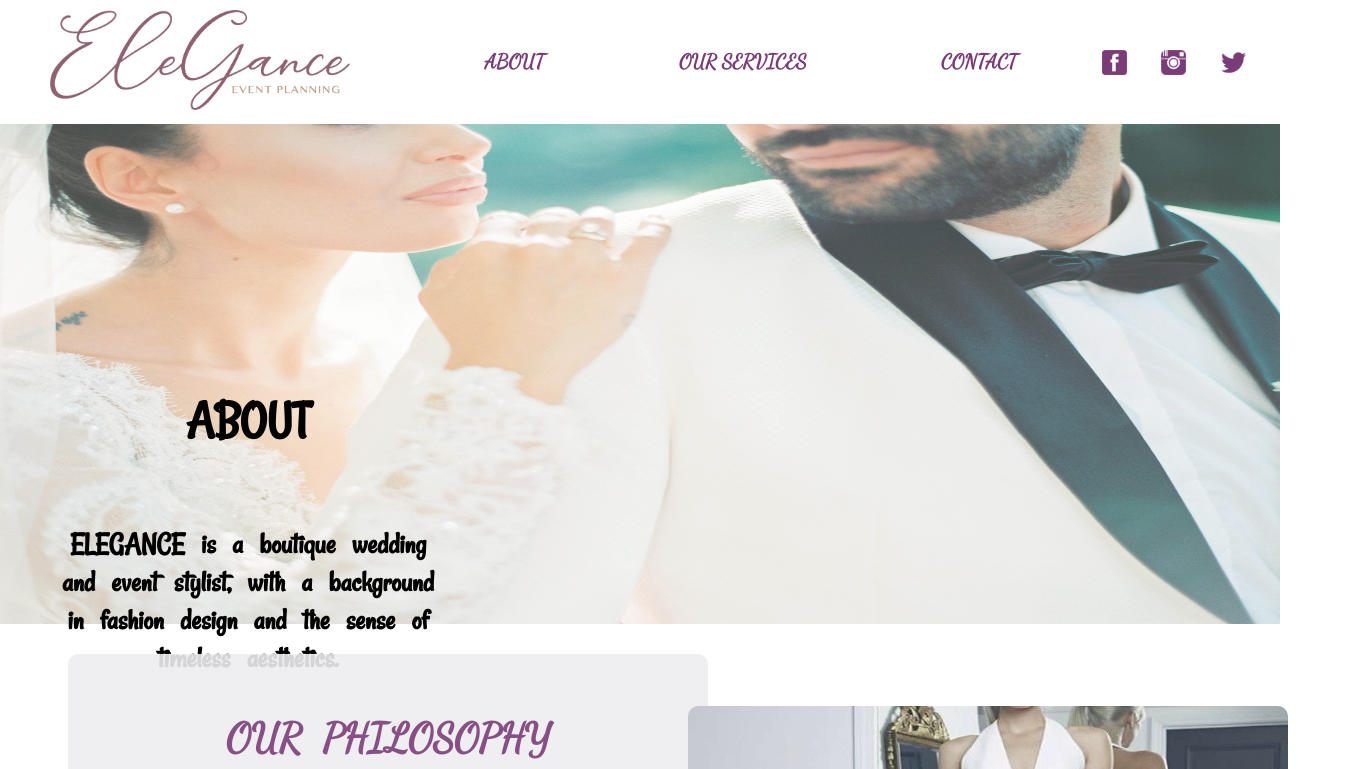
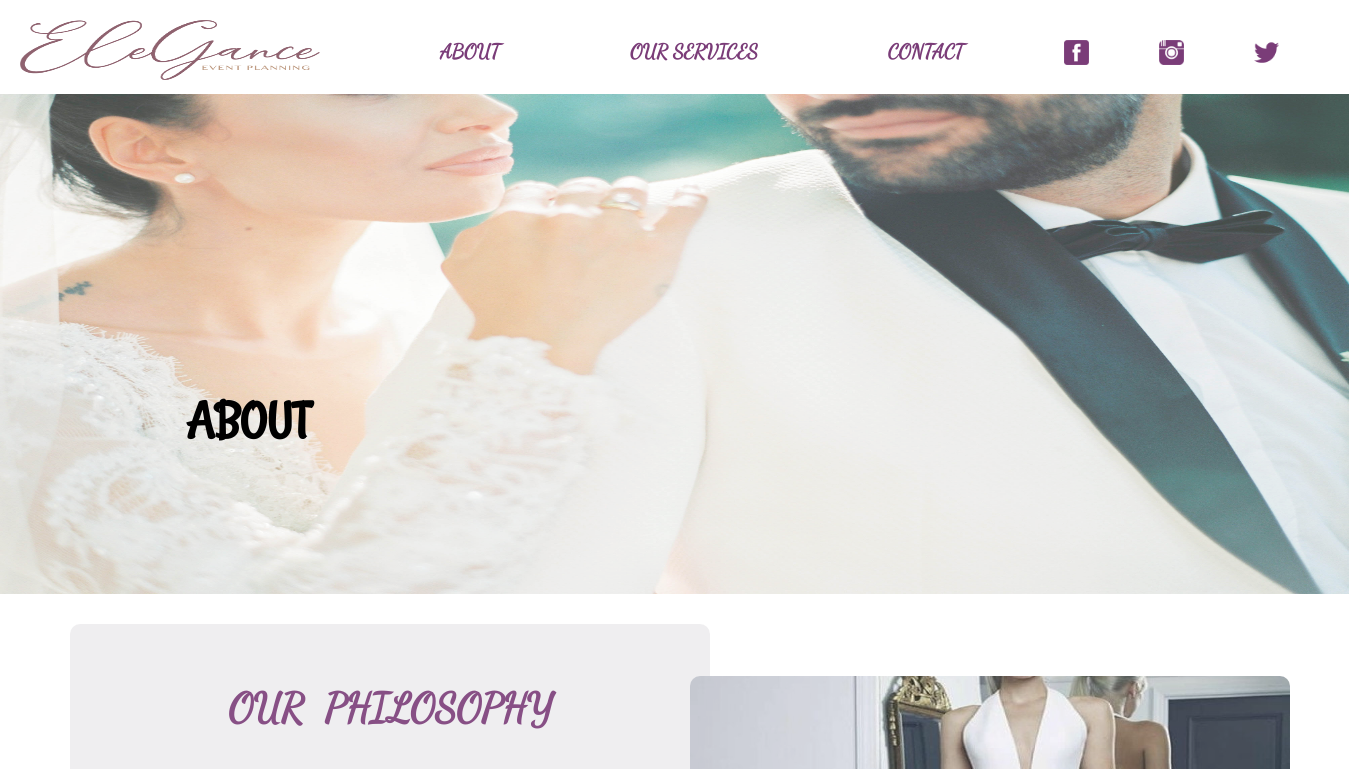
Before and after one commit to baraahhawari/ELEGANCE-Events-Planning, a plain HTML site: page about.html in a window 1280 px wide. Shown: the top 769 px of the page, 1349 px wide, since content can reach past the window. Drawn offline with Linux system fonts and the light colour scheme.

Commit message:
Update aboutstyle.css

```diff
--- a/css/aboutstyle.css
+++ b/css/aboutstyle.css
@@ -16,43 +16,43 @@ body{
 	font-family:Rancho-Regular;
 	margin: 0 auto;
 }
-/* Start of the header */
+
+.container{
+	width: 1349px;
+}
+
 nav{
 	display: flex;
 	justify-content: space-evenly;
 	font-family:DancingScript-Regular;
 }
 
-#logo img{
-	width: 300px;
-	height: 100px;
-	float: left;
-	padding: 50px;
-}
-
 nav img{
 	width: 25px;
 	height: 25px;
-	padding-top: 50px;
+	padding-top: 40px;
 }
 
 #logo img{
 	width: 300px;
-	height: 100px;
+	height: 60px;
 	float: left;
-	padding: 10px 50px;
+	padding: 20px 20px;
 }
+
 a{
 	text-decoration: none;
 	color:#7a3c78;
 }
+
 .a{
 	float: right;
-	padding: 50px;
-	padding-top: 50px;
+	padding: 30px;
+	padding-top: 40px;
 	font-size: 20px;
 	font-weight: bolder;
 }
+
 .a:hover{
 	transform: skewX(-10deg);
 }
@@ -85,7 +85,7 @@ h1{
 }
 
 #para{
-  	top: 100%;
+  	top: 130%;
   	font-size: 30px;
 }
 
```
